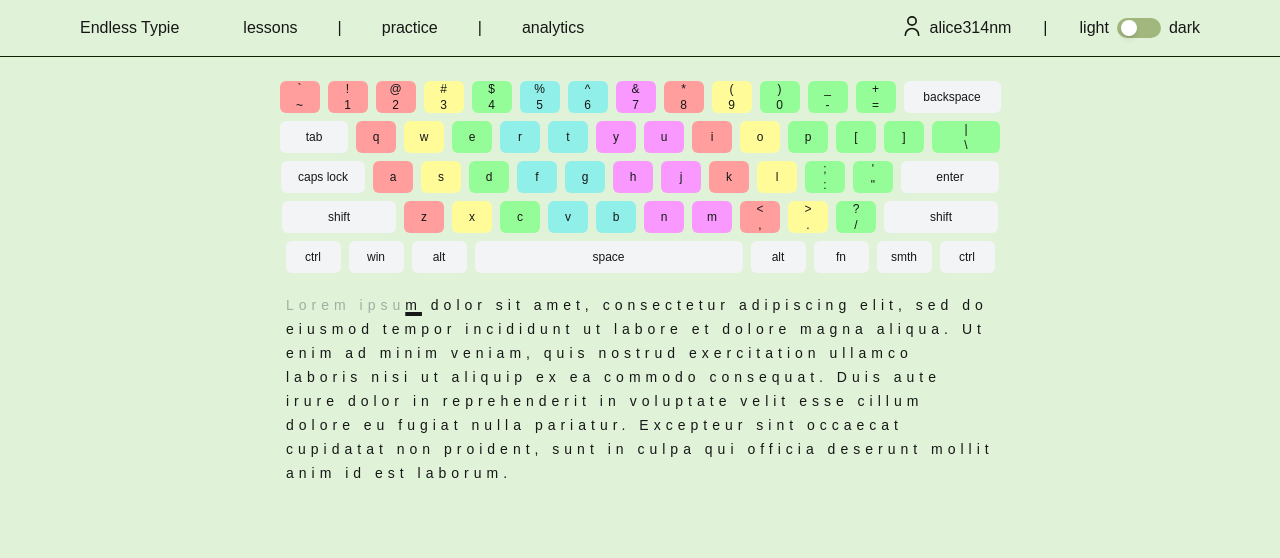
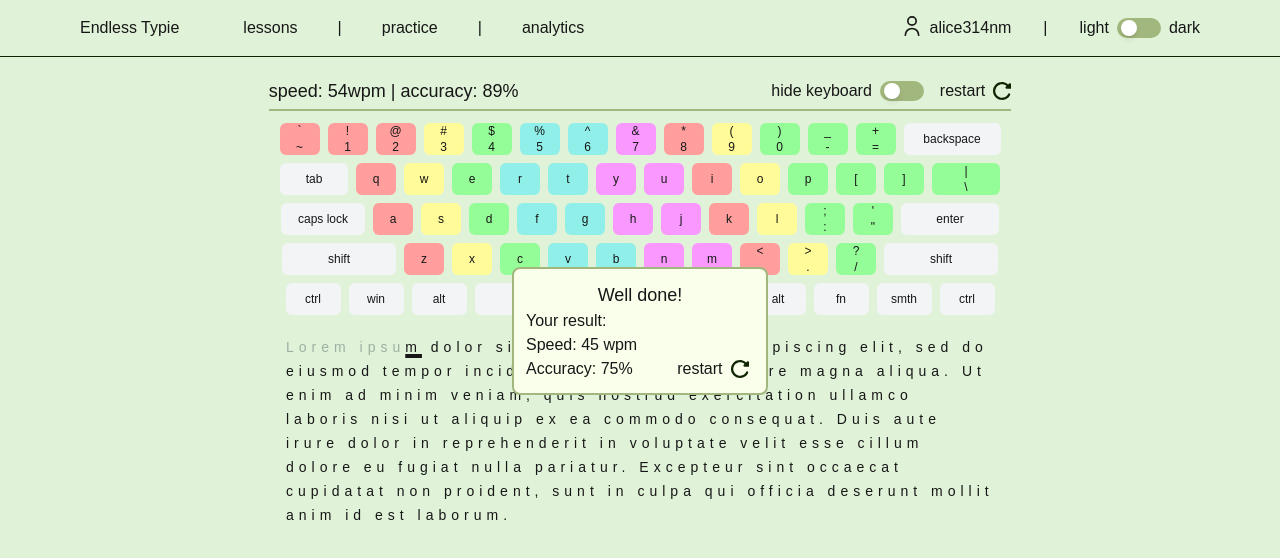
Before and after one commit to alice314nm/endless-typie, a Next.js app: page / in a window 1280 px wide. Shown: the top 558 px of the page. Built offline with nearby package versions, Linux system fonts and the light colour scheme.

Commit message:
sprint-1 completed | created UI

```diff
--- a/app/page.js
+++ b/app/page.js
@@ -1,14 +1,85 @@
+'use client'
+
+import { useState } from "react";
 import Header from "./_components/header";
 import Keyboard from "./_components/keyboard";
-import ProgressionBar from "./_components/progression-bar";
 import TextWindow from "./_components/text-window";
 
 export default function Home() {
+
+  const [isKeyboardVisible, setIsKeyboardVisible] = useState(true);
+
+  const toggleKeyboardVisibility = () => {
+    setIsKeyboardVisible((prev) => !prev);
+  };
+
   return (
-    <main className="h-screen dark:bg-darkRed">
-      <Header/>
-      <Keyboard/>
-      <TextWindow/>
+    <main className="h-screen dark:bg-darkRed dark:text-lightestRed flex items-center flex-col">
+      <Header />
+
+        <div className="fixed flex flex-col  bg-lightestGreen dark:bg-red dark:border-lightestRed w-64 top-1/3 border-2 rounded-lg p-3 border-green">
+          <h2 className="text-center text-lg">Well done!</h2>
+          <div className="flex flex-row gap-10 items-end">
+            <div>
+              <p>Your result:</p>
+              <p>Speed: 45 wpm</p>
+              <p>Accuracy: 75%</p>
+            </div>
+            <div>
+              <button className="flex flex-row gap-2 items-center">
+              <p>restart</p>
+              <svg
+                width={18}
+                height={18}
+                viewBox="0 0 16 16"
+                xmlns="http://www.w3.org/2000/svg"
+              >
+                <path
+                  className="fill-darkGreen dark:fill-lightestRed"
+                  d="M5.23331,0.493645 C6.8801,-0.113331 8.6808,-0.161915 10.3579,0.355379 C11.5179,0.713177 12.5743,1.32796 13.4526,2.14597 L14.2929,1.30564 C14.9229,0.675676 16,1.12184 16,2.01275 L16,6.00002 L12.0127,6.00002 C11.1218,6.00002 10.6757,4.92288 11.3056,4.29291 L12.0372,3.56137 C11.389,2.97184 10.6156,2.52782 9.76845,2.26653 C8.5106,1.87856 7.16008,1.915 5.92498,2.37023 C4.68989,2.82547 3.63877,3.67423 2.93361,4.78573 C2.22844,5.89723 1.90836,7.20978 2.02268,8.52112 C2.13701,9.83246 2.6794,11.0698 3.56627,12.0425 C4.45315,13.0152 5.63528,13.6693 6.93052,13.9039 C8.22576,14.1385 9.56221,13.9407 10.7339,13.3409 C11.9057,12.7412 12.8476,11.7727 13.4147,10.5848 C13.6526,10.0864 14.2495,9.8752 14.748,10.1131 C15.2464,10.351 15.4575,10.948 15.2196,11.4464 C14.4635,13.0302 13.2076,14.3215 11.6453,15.1213 C10.0829,15.921 8.30101,16.1847 6.57402,15.8719 C4.84704,15.559 3.27086,14.687 2.08836,13.39 C0.905861,12.0931 0.182675,10.4433 0.0302394,8.69483 C-0.122195,6.94637 0.304581,5.1963 1.2448,3.7143 C2.18503,2.2323 3.58652,1.10062 5.23331,0.493645 Z"
+                />
+              </svg>
+          </button>
+            </div>
+          </div>
+      </div>
+
+      <div className="border-b-2 dark:border-b-red border-b-green w-[58%] flex flex-row items-center justify-between gap-4 pb-1 mb-2">
+        <h2 className="text-lg">speed: 54wpm | accuracy: 89%</h2>
+
+        <div className="flex flex-row gap-4">
+          <div className="flex flex-row gap-2 items-center">
+            <p>hide keyboard</p>
+            <button
+              className="relative inline-flex items-center cursor-pointer w-11 h-5 rounded-full bg-green dark:bg-red"
+              onClick={toggleKeyboardVisibility}
+            >
+              <span
+                className={`${
+                  isKeyboardVisible ? "translate-x-1" : "translate-x-6"
+                } dark:bg-lightestRed inline-block w-4 h-4 bg-white rounded-full shadow-md transform transition-transform duration-300 ease-in-out`}
+              ></span>
+            </button>
+          </div>
+          <button className="flex flex-row gap-2 items-center">
+            <p>restart</p>
+            <svg
+              width={18}
+              height={18}
+              viewBox="0 0 16 16"
+              xmlns="http://www.w3.org/2000/svg"
+            >
+              <path
+                className="fill-darkGreen dark:fill-lightestRed"
+                d="M5.23331,0.493645 C6.8801,-0.113331 8.6808,-0.161915 10.3579,0.355379 C11.5179,0.713177 12.5743,1.32796 13.4526,2.14597 L14.2929,1.30564 C14.9229,0.675676 16,1.12184 16,2.01275 L16,6.00002 L12.0127,6.00002 C11.1218,6.00002 10.6757,4.92288 11.3056,4.29291 L12.0372,3.56137 C11.389,2.97184 10.6156,2.52782 9.76845,2.26653 C8.5106,1.87856 7.16008,1.915 5.92498,2.37023 C4.68989,2.82547 3.63877,3.67423 2.93361,4.78573 C2.22844,5.89723 1.90836,7.20978 2.02268,8.52112 C2.13701,9.83246 2.6794,11.0698 3.56627,12.0425 C4.45315,13.0152 5.63528,13.6693 6.93052,13.9039 C8.22576,14.1385 9.56221,13.9407 10.7339,13.3409 C11.9057,12.7412 12.8476,11.7727 13.4147,10.5848 C13.6526,10.0864 14.2495,9.8752 14.748,10.1131 C15.2464,10.351 15.4575,10.948 15.2196,11.4464 C14.4635,13.0302 13.2076,14.3215 11.6453,15.1213 C10.0829,15.921 8.30101,16.1847 6.57402,15.8719 C4.84704,15.559 3.27086,14.687 2.08836,13.39 C0.905861,12.0931 0.182675,10.4433 0.0302394,8.69483 C-0.122195,6.94637 0.304581,5.1963 1.2448,3.7143 C2.18503,2.2323 3.58652,1.10062 5.23331,0.493645 Z"
+              />
+            </svg>
+          </button>
+        </div>
+      </div>
+
+      {isKeyboardVisible && <Keyboard />}
+      <TextWindow />
     </main>
   );
 }
```
Also changed, not shown: public/repeat-svgrepo-com.svg (added).
